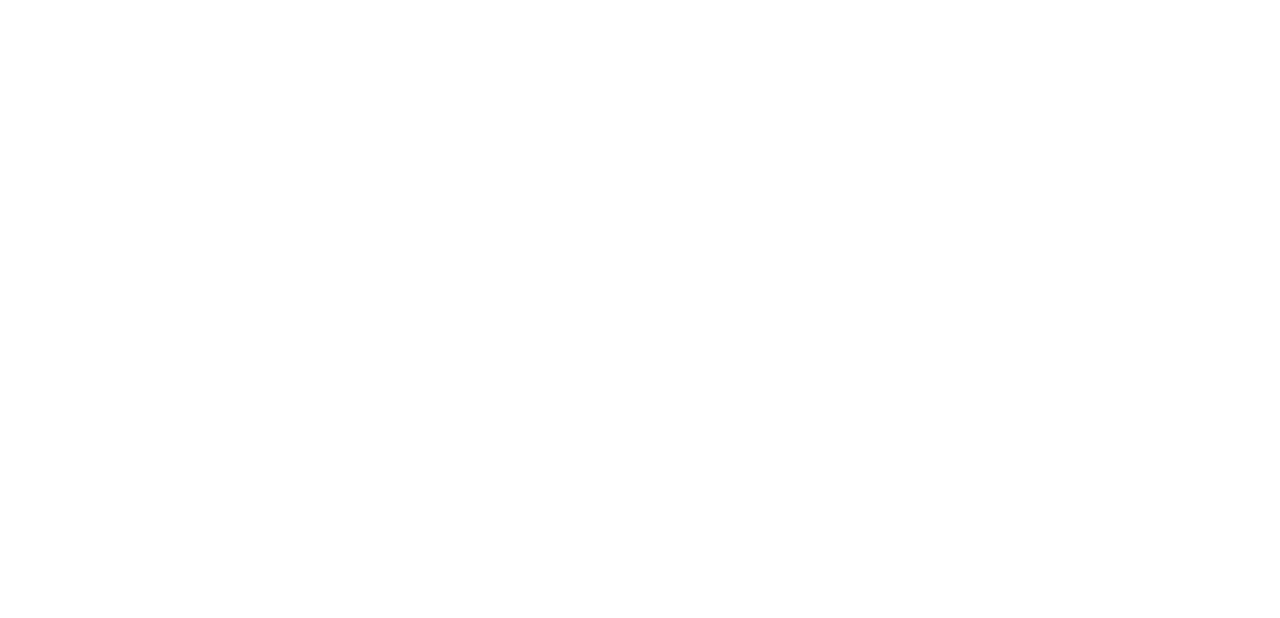
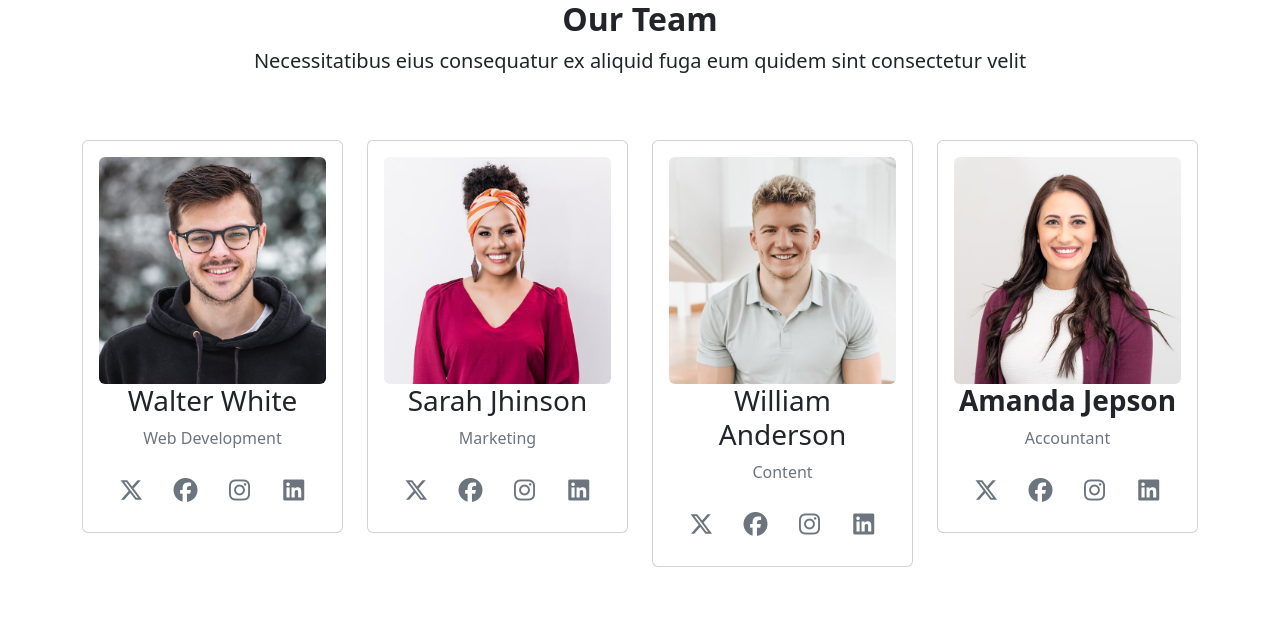
Before and after one commit to sene1901/Ate4-Bootstrap, a plain HTML site: page index.html in a window 1280 px wide. Drawn offline with nearby package versions, Linux system fonts and the light colour scheme.

Commit message:
ajout de mon travail

```diff
--- a/index.html
+++ b/index.html
@@ -4,14 +4,77 @@
     <meta charset="UTF-8">
     <meta name="viewport" content="width=device-width, initial-scale=1.0">
     <link rel="stylesheet" href="style.css">
+    <link rel="stylesheet" href="https://cdnjs.cloudflare.com/ajax/libs/font-awesome/6.7.2/css/all.min.css">
     <link href="https://cdn.jsdelivr.net/npm/bootstrap@5.3.3/dist/css/bootstrap.min.css" rel="stylesheet" integrity="sha384-QWTKZyjpPEjISv5WaRU9OFeRpok6YctnYmDr5pNlyT2bRjXh0JMhjY6hW+ALEwIH" crossorigin="anonymous">
     <link rel="stylesheet" href="style.css">
     <title>Ate4 B</title>
 </head>
 <body>
+    <!----------------------- section our team ---------------------->
+    <section id="team" class="text-center">
+        <h2 class="fw-bold">Our Team</h2>
+        <p class="fs-5">Necessitatibus eius consequatur ex aliquid fuga eum quidem sint consectetur velit</p>
+        <div class="container py-5">
+            <div class="row">
+                <div class="col-lg-3 col-md-4">
+                    <div class="card">
+                        <div class="card-body">
+                            <img src="image/team-1.jpg" alt="" class="img-fluid rounded">
+                            <h3>Walter White</h3>
+                            <p class="text-secondary">Web Development</p>
+                            <i class="fa-brands fa-x-twitter fs-4 text-secondary rounded-circle "></i>
+                            <i class="fa-brands fa-facebook fs-4 text-secondary rounded-circle "></i>
+                            <i class="fa-brands fa-instagram fs-4 text-secondary rounded-circle "></i>
+                            <i class="fa-brands fa-linkedin fs-4 text-secondary rounded-circle "></i>
+                        </div>
+                    </div>
+                </div>
 
+                <div class="col-lg-3 col-md-4">
+                    <div class="card">
+                        <div class="card-body">
+                            <img src="image/team-2.jpg" alt="" class="img-fluid b-radius rounded">
+                            <h3>Sarah Jhinson</h3>
+                            <p class="text-secondary">Marketing</p>
+                            <i class="fa-brands fa-x-twitter fs-4 text-secondary rounded-circle"></i>
+                            <i class="fa-brands fa-facebook fs-4 text-secondary rounded-circle"></i>
+                            <i class="fa-brands fa-instagram fs-4 text-secondary rounded-circle"></i>
+                            <i class="fa-brands fa-linkedin fs-4 text-secondary rounded-circle"></i>
+                        </div>
+                    </div>
+                </div>
 
+                <div class="col-lg-3 col-md-4">
+                    <div class="card">
+                        <div class="card-body">
+                            <img src="image/team-3.jpg" alt="" class="img-fluid rounded">
+                            <h3>William Anderson</h3>
+                            <p class="text-secondary">Content</p>
+                            <i class="fa-brands fa-x-twitter fs-4 text-secondary rounded-circle"></i>
+                            <i class="fa-brands fa-facebook fs-4 text-secondary rounded-circle"></i>
+                            <i class="fa-brands fa-instagram fs-4 text-secondary rounded-circle"></i>
+                            <i class="fa-brands fa-linkedin fs-4 text-secondary rounded-circle"></i>
+                        </div>
+                    </div>
+                </div>
 
+                <div class="col-lg-3 col-md-4">
+                    <div class="card">
+                        <div class="card-body">
+                            <img src="image/team-4.jpg" alt="" class="img-fluid rounded">
+                            <h3 class="fw-bolder">Amanda Jepson</h3>
+                            <p class="text-secondary">Accountant </p>
+                            <i class="fa-brands fa-x-twitter fs-4 text-secondary rounded-circle"></i>
+                            <i class="fa-brands fa-facebook fs-4 text-secondary rounded-circle"></i>
+                            <i class="fa-brands fa-instagram fs-4 text-secondary rounded-circle"></i>
+                            <i class="fa-brands fa-linkedin fs-4 text-secondary rounded-circle"></i>
+                        </div>
+                    </div>
+                </div>
+            </div>
+        </div>
+    </section>
+    <!----------------------- section our team fin ---------------------->
     <script src="https://cdn.jsdelivr.net/npm/@popperjs/core@2.11.8/dist/umd/popper.min.js" integrity="sha384-I7E8VVD/ismYTF4hNIPjVp/Zjvgyol6VFvRkX/vR+Vc4jQkC+hVqc2pM8ODewa9r" crossorigin="anonymous"></script>
     <script src="https://cdn.jsdelivr.net/npm/bootstrap@5.3.3/dist/js/bootstrap.min.js" integrity="sha384-0pUGZvbkm6XF6gxjEnlmuGrJXVbNuzT9qBBavbLwCsOGabYfZo0T0to5eqruptLy" crossorigin="anonymous"></script>
 </body>
--- a/style.css
+++ b/style.css
@@ -0,0 +1,16 @@
+#team i{
+    width: 50px;
+    height: 50px;
+    cursor: pointer;
+
+}
+
+#team .rounded-circle{
+    padding: 12px;
+    color: black;
+
+}
+#team i:hover{
+    color: aqua !important;
+
+}
```
Also changed, not shown: image/team-1.jpg (added), image/team-2.jpg (added), image/team-3.jpg (added), image/team-4.jpg (added).
